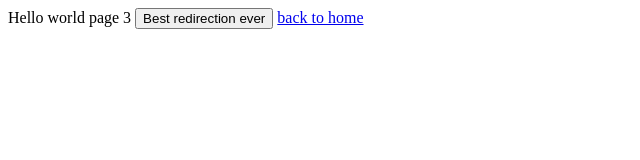
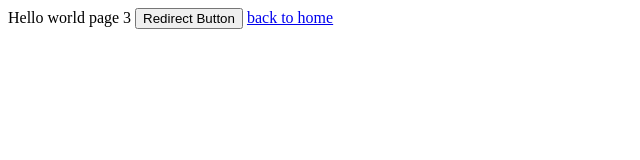
Before and after one commit to ArthurPhamWizaly/TrainingWebsite, a plain HTML site: page page3.html in a window 1280 px wide. Shown: the whole page, without its empty margins (0-640 px from the left). Drawn offline with Linux system fonts and the light colour scheme.

Commit message:
Update page3.html

```diff
--- a/page3.html
+++ b/page3.html
@@ -18,7 +18,7 @@ height="0" width="0" style="display:none;visibility:hidden"></iframe></noscript>
 <!-- End Google Tag Manager (noscript) -->
 Hello world page 3
 <a>
-<button>Best redirection ever</button>
+<button>Redirect Button</button>
 </a>
 <a href="index.html">
  back to home
```
